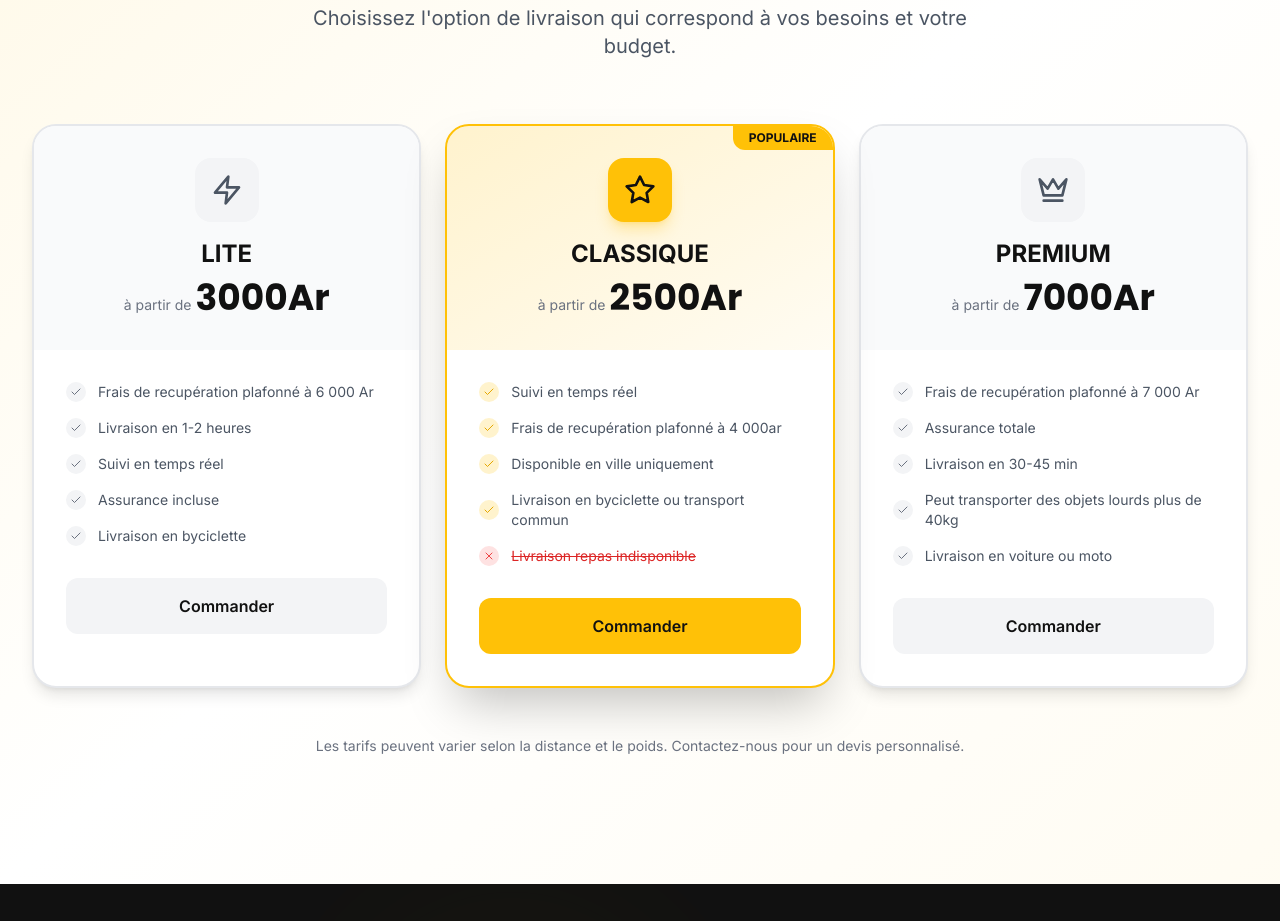
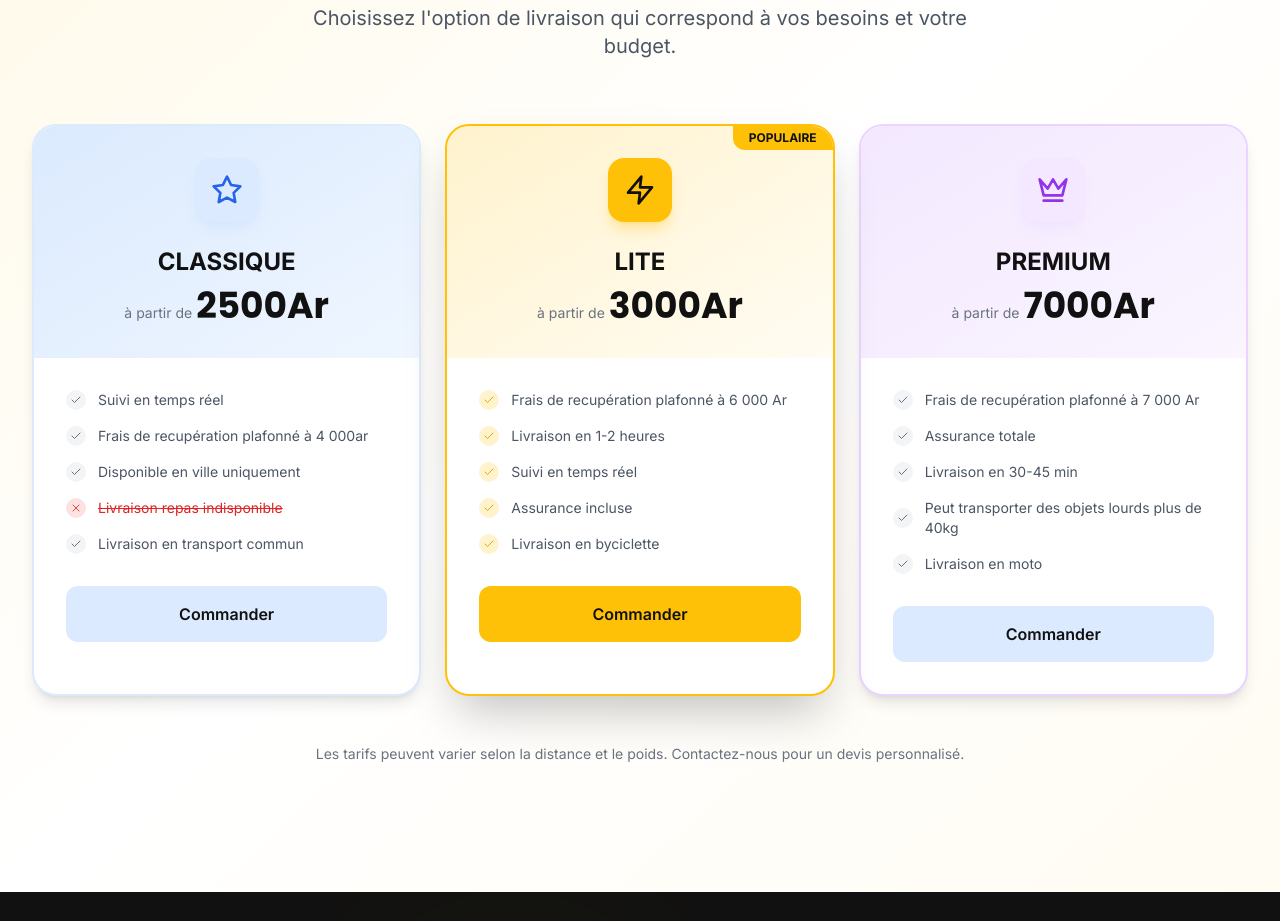
Before and after one commit to Bidy28/Flash_livreur, a React (Vite) app: page / in a window 1280 px wide. Shown: the part 3820-4741 px from the top of the page. Built offline with nearby package versions, Linux system fonts and the light colour scheme.

Commit message:
rectif 28-04

```diff
--- a/src/components/Pricing.tsx
+++ b/src/components/Pricing.tsx
@@ -3,11 +3,36 @@ import { Check, Zap, Crown, Star, X } from 'lucide-react';
 
 const plans = [
   {
+    name: 'CLASSIQUE',
+    price: '2500',
+    icon: Star,
+    color: 'border-blue-100',
+    headerBg: 'bg-gradient-to-br from-blue-100 to-blue-50',
+    iconBg: 'bg-blue-100 shadow-lg shadow-blue-200/30',
+    iconText: 'text-blue-600',
+    buttonClass: 'bg-blue-600 text-white hover:bg-blue-700 hover:shadow-lg',
+    features: [
+      // 'Livraison en 30-45 min',
+      'Suivi en temps réel',
+      'Frais de recupération plafonné à 4 000ar',
+      // 'Plafonné à 6 000 Ar',
+      // 'Paiement flexible',
+      // 'Notification SMS',
+      'Disponible en ville uniquement',
+      'Livraison repas indisponible',
+      'Livraison en transport commun',
+    ],
+    popular: false,
+  },
+  {
     name: 'LITE',
     price: '3000',
     icon: Zap,
-    color: 'border-gray-200',
-    headerBg: 'bg-gray-50',
+    color: 'border-flash-yellow',
+    headerBg: 'bg-gradient-to-br from-flash-yellow/20 to-flash-yellow/5',
+    iconBg: 'bg-flash-yellow shadow-lg shadow-flash-yellow/30',
+    iconText: 'text-flash-black',
+    buttonClass: 'bg-flash-yellow text-flash-black hover:bg-flash-yellow-dark hover:shadow-lg',
     features: [
       'Frais de recupération plafonné à 6 000 Ar',
       'Livraison en 1-2 heures',
@@ -17,40 +42,24 @@ const plans = [
       // 'Paiement à la livraison',
       'Livraison en byciclette',
     ],
-    popular: false,
-  },
-  {
-    name: 'CLASSIQUE',
-    price: '2500',
-    icon: Star,
-    color: 'border-flash-yellow',
-    headerBg: 'bg-gradient-to-br from-flash-yellow/20 to-flash-yellow/5',
-    features: [
-      // 'Livraison en 30-45 min',
-      'Suivi en temps réel',
-      'Frais de recupération plafonné à 4 000ar',
-      // 'Plafonné à 6 000 Ar',
-      // 'Paiement flexible',
-      // 'Notification SMS',
-      'Disponible en ville uniquement',
-      'Livraison en byciclette ou transport commun',
-      'Livraison repas indisponible',
-    ],
     popular: true,
   },
   {
     name: 'PREMIUM',
     price: '7000',
     icon: Crown,
-    color: 'border-gray-200',
-    headerBg: 'bg-gray-50',
+    color: 'border-purple-200',
+    headerBg: 'bg-gradient-to-br from-purple-100 to-purple-50',
+    iconBg: 'bg-purple-100 shadow-lg shadow-purple-200/30',
+    iconText: 'text-purple-600',
+    buttonClass: 'bg-purple-600 text-white hover:bg-purple-700 hover:shadow-lg',
     features: [
       'Frais de recupération plafonné à 7 000 Ar',
       'Assurance totale',
       'Livraison en 30-45 min',
       'Peut transporter des objets lourds plus de 40kg',
       // 'Partenaire dédié',
-      'Livraison en voiture ou moto',
+      'Livraison en moto',
     ],
     popular: false,
   },
@@ -135,22 +144,14 @@ export default function Pricing() {
                 </div>
               )}
 
-              {/* Header */}
+              {/* Card Header */}
               <div className={`${plan.headerBg} p-8 text-center`}>
                 <motion.div
-                  className={`w-16 h-16 mx-auto mb-4 rounded-2xl ${
-                    plan.popular
-                      ? 'bg-flash-yellow shadow-lg shadow-flash-yellow/30'
-                      : 'bg-gray-100'
-                  } flex items-center justify-center`}
+                  className={`w-16 h-16 rounded-2xl mx-auto mb-6 ${plan.iconBg} flex items-center justify-center`}
                   whileHover={{ scale: 1.1, rotate: 5 }}
                   transition={{ duration: 0.3 }}
                 >
-                  <plan.icon
-                    className={`w-8 h-8 ${
-                      plan.popular ? 'text-flash-black' : 'text-gray-600'
-                    }`}
-                  />
+                  <plan.icon className={`w-8 h-8 ${plan.iconText}`} />
                 </motion.div>
                 <h3 className="text-2xl font-bold text-flash-black mb-2">
                   {plan.name}
@@ -208,7 +209,7 @@ export default function Pricing() {
                   className={`w-full mt-8 py-4 rounded-xl font-semibold transition-all duration-300 ${
                     plan.popular
                       ? 'bg-flash-yellow text-flash-black hover:bg-flash-yellow-dark hover:shadow-lg'
-                      : 'bg-gray-100 text-flash-black hover:bg-gray-200'
+                      : 'bg-blue-100 text-flash-black hover:bg-gray-200'
                   }`}
                 >
                   Commander
```
